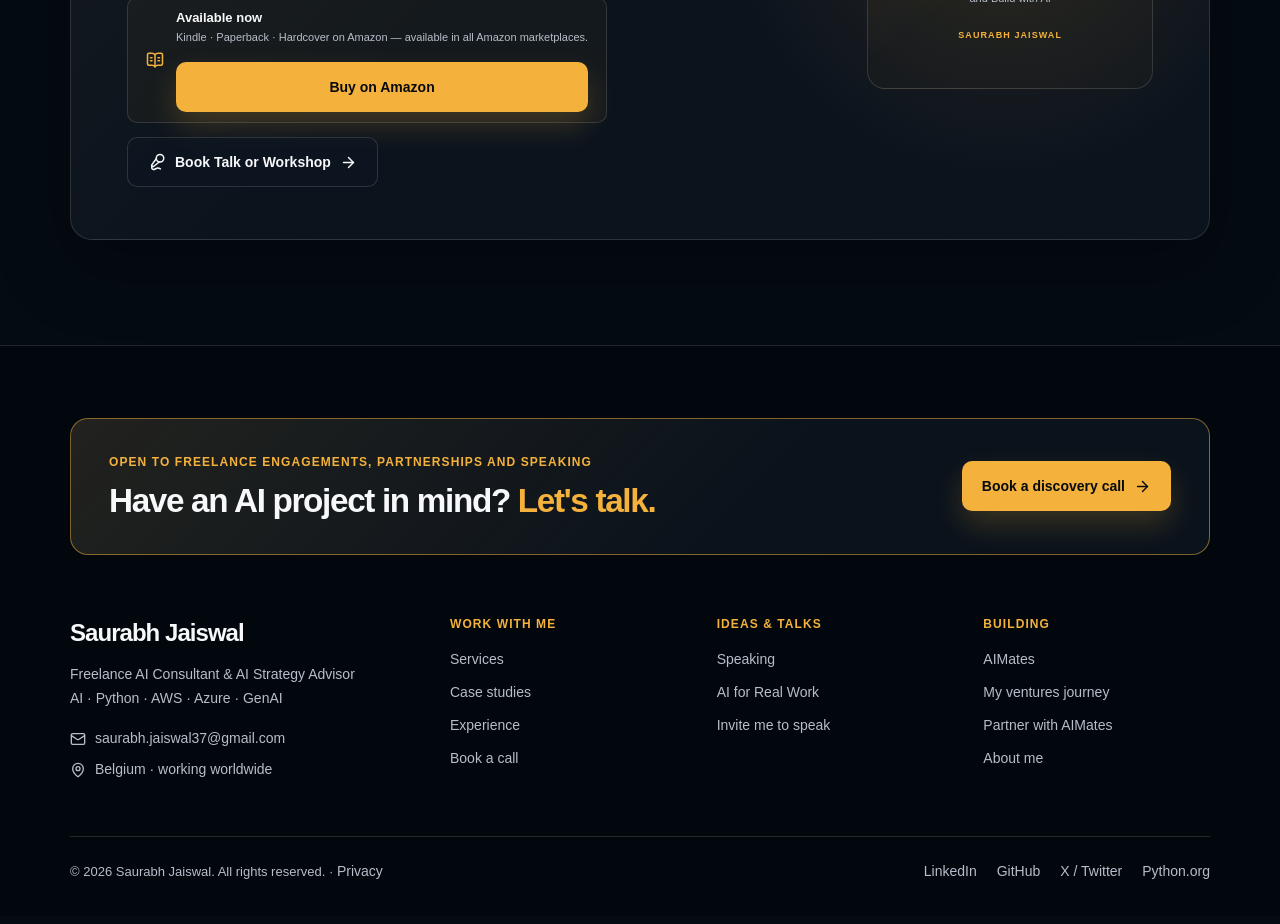
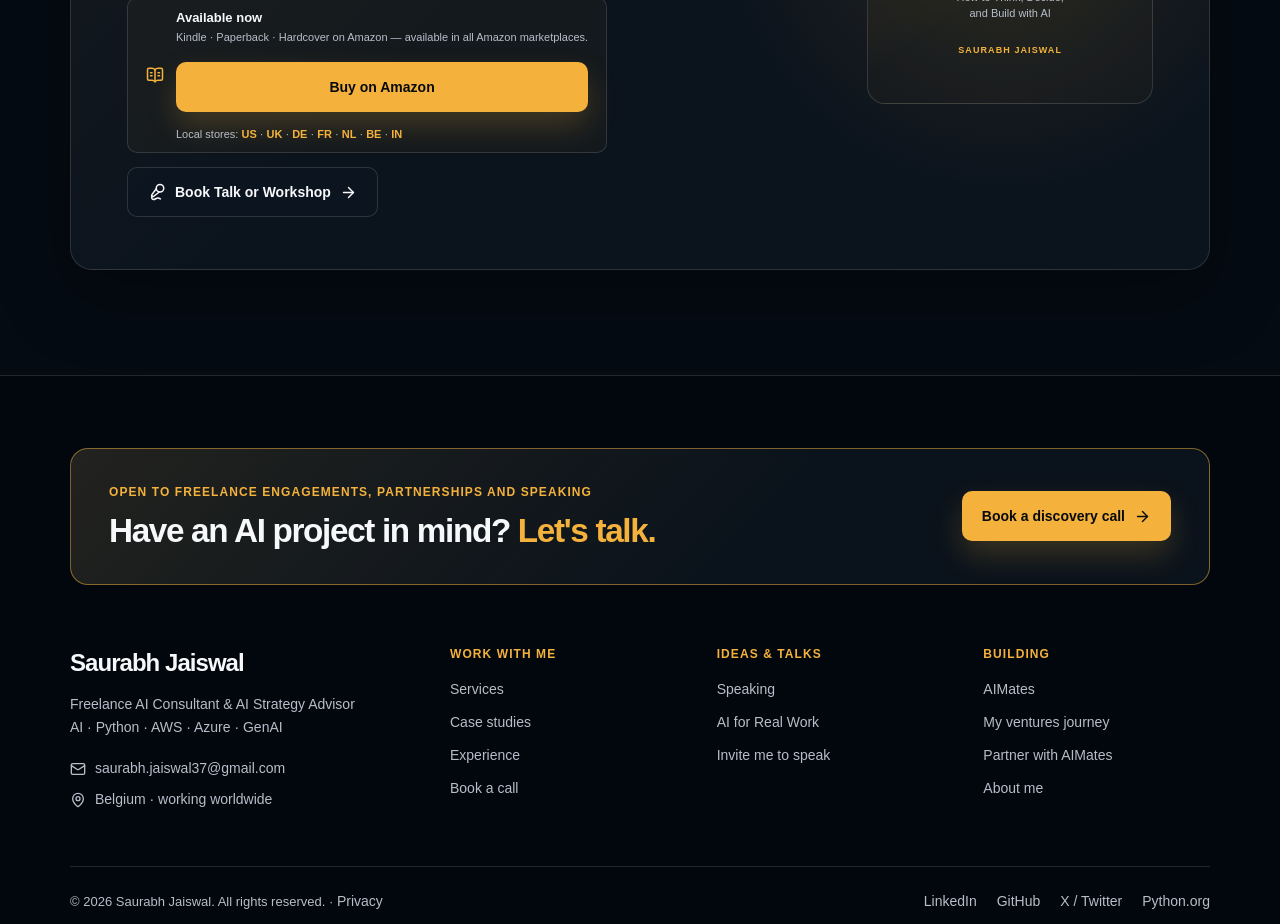
Before and after one commit to saurabh3737/saurabhjaiswal-website, a Next.js app: page /book in a window 1280 px wide. Shown: the part 4200-5124 px from the top of the page. Built offline with nearby package versions, Linux system fonts and the light colour scheme.

Commit message:
patch 06c: local Amazon stores

```diff
--- a/src/components/book/BookCTA.tsx
+++ b/src/components/book/BookCTA.tsx
@@ -56,6 +56,22 @@ export default function BookCTA() {
                   >
                     Buy on Amazon
                   </a>
+
+                  <span className="book-stores">
+                    Local stores:{" "}
+                    {site.book.stores.map((store, index) => (
+                      <span key={store.href}>
+                        {index > 0 ? " · " : ""}
+                        <a
+                          href={store.href}
+                          target="_blank"
+                          rel="noopener noreferrer"
+                        >
+                          {store.label}
+                        </a>
+                      </span>
+                    ))}
+                  </span>
                 </div>
               </div>
 
--- a/src/content/site.ts
+++ b/src/content/site.ts
@@ -25,6 +25,16 @@ export const site = {
     title: "AI for Real Work",
     subtitle: "How to Think, Decide, and Build with AI",
     amazonUrl: "https://www.amazon.com/dp/B0GP9QF3YZ",
+    // Local Amazon stores — click-test each one; replace any that don't open the book.
+    stores: [
+      { label: "US", href: "https://www.amazon.com/dp/B0GP9QF3YZ" },
+      { label: "UK", href: "https://www.amazon.co.uk/dp/B0GP9QF3YZ" },
+      { label: "DE", href: "https://www.amazon.de/dp/B0GP9QF3YZ" },
+      { label: "FR", href: "https://www.amazon.fr/dp/B0GP9QF3YZ" },
+      { label: "NL", href: "https://www.amazon.nl/dp/B0GP9QF3YZ" },
+      { label: "BE", href: "https://www.amazon.com.be/dp/B0GP9QF3YZ" },
+      { label: "IN", href: "https://www.amazon.in/dp/B0GP9QF3YZ" },
+    ],
     formats: ["Kindle", "Paperback", "Hardcover"],
     pages: 237,
     published: "March 2026",
--- a/src/styles/profile.css
+++ b/src/styles/profile.css
@@ -231,6 +231,22 @@
   margin-top: 14px;
 }
 
+.book-stores {
+  display: block;
+
+  margin-top: 12px;
+
+  color: var(--text-muted);
+
+  font-size: 13px;
+}
+
+.book-stores a {
+  color: var(--accent);
+
+  font-weight: 700;
+}
+
 .home-book-meta {
   margin: 10px 0 0;
 
```
